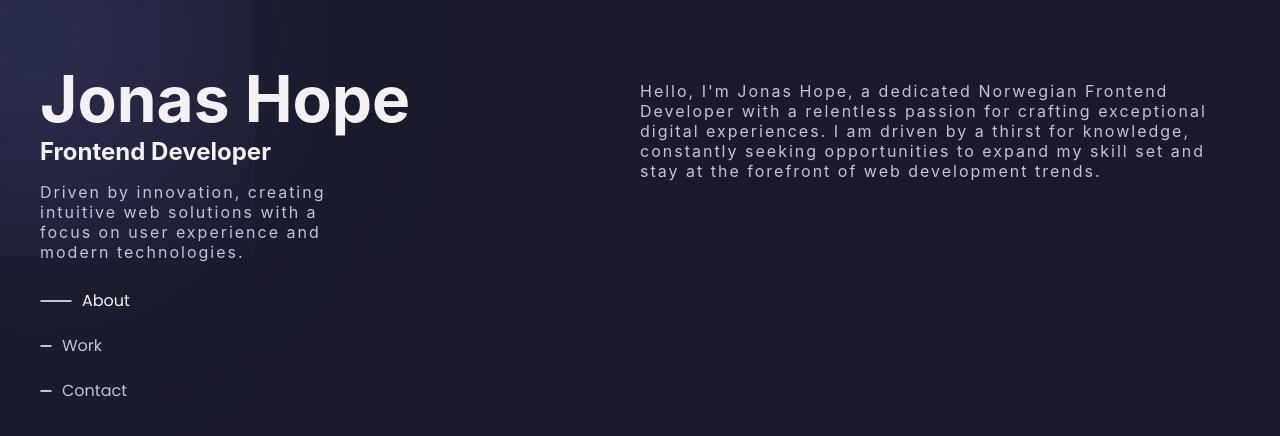
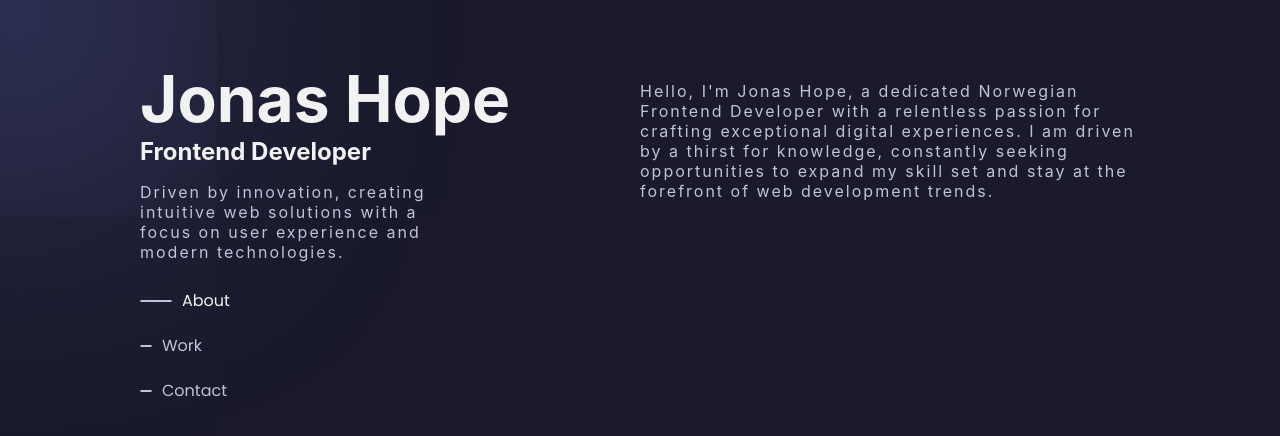
Before and after one commit to JonasHope/Hopes-Portfolio, a React (Create React App) app: page /main in a window 1280 px wide. Shown: the top 436 px of the page. Built offline with nearby package versions, Linux system fonts and the light colour scheme; a web font is replaced by a local one.

Commit message:
folder structure and cursor effect fix

```diff
--- a/package.json
+++ b/package.json
@@ -14,6 +14,7 @@
     "react-dom": "^18.2.0",
     "react-router-dom": "^6.16.0",
     "react-scripts": "5.0.1",
+    "react-use-mouse-position": "^1.0.4",
     "styled-components": "^6.0.8",
     "web-vitals": "^2.1.4"
   },
--- a/src/components/cursor/CursorLight.jsx
+++ b/src/components/cursor/CursorLight.jsx
@@ -1,9 +1,47 @@
+import React, { useState, useEffect } from "react";
 import styled from "styled-components";
 
-export const Cursor = styled.div`
+const Cursor = styled.div`
   box-shadow: 0 0 400px 200px rgba(105, 117, 199, 30%);
   border-radius: 50%;
   position: absolute;
   pointer-events: none;
   transform: translate(-50%, -50%);
 `;
+
+function CursorEffect() {
+  const [cursorPosition, setCursorPosition] = useState({ x: 0, y: 0 });
+
+  useEffect(() => {
+    const updateCursorPosition = (e) => {
+      setCursorPosition({ x: e.clientX, y: e.clientY });
+    };
+
+    const updateCursorPositionOnScroll = () => {
+      setCursorPosition((prevPosition) => ({
+        ...prevPosition,
+        y: prevPosition.y,
+      }));
+    };
+
+    document.addEventListener("mousemove", updateCursorPosition);
+    window.addEventListener("scroll", updateCursorPositionOnScroll);
+
+    return () => {
+      document.removeEventListener("mousemove", updateCursorPosition);
+      window.removeEventListener("scroll", updateCursorPositionOnScroll);
+    };
+  }, []);
+
+  return (
+    <Cursor
+      style={{
+        left: cursorPosition.x + "px",
+        top: cursorPosition.y + "px",
+        position: "fixed",
+      }}
+    />
+  );
+}
+
+export default CursorEffect;
--- a/src/components/navigation/SiteNavigation.jsx
+++ b/src/components/navigation/SiteNavigation.jsx
@@ -35,6 +35,10 @@ function Nav() {
 
   const handleNavItemClick = (navItem) => {
     setActiveNavItem(navItem);
+    const element = document.getElementById(navItem);
+    if (element) {
+      element.scrollIntoView({ behavior: "smooth" });
+    }
   };
 
   return (
--- a/src/components/sections/about/About.jsx
+++ b/src/components/sections/about/About.jsx
@@ -5,18 +5,34 @@ const AbountContainer = styled.div`
   padding-top: 40px;
 `;
 
+const SiteContent = styled.div`
+  width: 50vw;
+  padding: 20px;
+`;
+
+const Spacing = styled.div`
+  width: 50vw;
+`;
+
 const AboutContent = styled.p``;
 
 function AboutMe() {
   return (
-    <AbountContainer>
-      <AboutContent>
-        Hello, I'm Jonas Hope, a dedicated Norwegian Frontend Developer with a
-        relentless passion for crafting exceptional digital experiences. I am
-        driven by a thirst for knowledge, constantly seeking opportunities to
-        expand my skill set and stay at the forefront of web development trends.
-      </AboutContent>
-    </AbountContainer>
+    <>
+      <Spacing></Spacing>
+      <SiteContent>
+        <AbountContainer>
+          <AboutContent id="about">
+            Hello, I'm Jonas Hope, a dedicated Norwegian Frontend Developer with
+            a relentless passion for crafting exceptional digital experiences. I
+            am driven by a thirst for knowledge, constantly seeking
+            opportunities to expand my skill set and stay at the forefront of
+            web development trends.
+          </AboutContent>
+        </AbountContainer>
+        <div id="work"></div>
+      </SiteContent>
+    </>
   );
 }
 
--- a/src/components/sections/landing/Header.jsx
+++ b/src/components/sections/landing/Header.jsx
@@ -1,14 +1,7 @@
 import React from "react";
 import styled from "styled-components";
-import ContentWidth from "../../../styles/ContentWidth";
 import IntroMessage from "./IntroMsg";
 import Nav from "../../navigation/SiteNavigation";
-import AboutMe from "../about/About";
-
-const SiteContainer = styled.div`
-  display: flex;
-  height: 400vh;
-`;
 
 const HeaderContent = styled.div`
   position: fixed;
@@ -16,29 +9,12 @@ const HeaderContent = styled.div`
   padding: 20px;
 `;
 
-const SiteContent = styled.div`
-  width: 50vw;
-  padding: 20px;
-`;
-
-const Spacing = styled.div`
-  width: 50vw;
-`;
-
 function Header() {
   return (
-    <ContentWidth>
-      <SiteContainer>
-        <HeaderContent>
-          <IntroMessage />
-          <Nav />
-        </HeaderContent>
-        <Spacing></Spacing>
-        <SiteContent>
-          <AboutMe />
-        </SiteContent>
-      </SiteContainer>
-    </ContentWidth>
+    <HeaderContent>
+      <IntroMessage />
+      <Nav />
+    </HeaderContent>
   );
 }
 
--- a/src/pages/Main.jsx
+++ b/src/pages/Main.jsx
@@ -1,32 +1,23 @@
-import React, { useState, useEffect } from "react";
-import { Cursor } from "../components/cursor/CursorLight";
+import React from "react";
+import styled from "styled-components";
 import Header from "../components/sections/landing/Header";
+import CursorEffect from "../components/cursor/CursorLight";
+import AboutMe from "../components/sections/about/About";
+import ContentWidth from "../styles/ContentWidth";
+
+const Div = styled.div`
+  display: flex;
+`;
 
 function Main() {
-  const [cursorPosition, setCursorPosition] = useState({ x: 0, y: 0 });
-
-  useEffect(() => {
-    const updateCursorPosition = (e) => {
-      setCursorPosition({ x: e.clientX, y: e.clientY });
-    };
-
-    document.addEventListener("mousemove", updateCursorPosition);
-
-    return () => {
-      document.removeEventListener("mousemove", updateCursorPosition);
-    };
-  }, []);
-
   return (
-    <div>
-      <Cursor
-        style={{
-          left: cursorPosition.x + "px",
-          top: cursorPosition.y + "px",
-        }}
-      />
-      <Header />
-    </div>
+    <ContentWidth>
+      <Div>
+        <CursorEffect />
+        <Header />
+        <AboutMe />
+      </Div>
+    </ContentWidth>
   );
 }
 
--- a/src/styles/ContentWidth.jsx
+++ b/src/styles/ContentWidth.jsx
@@ -1,7 +1,7 @@
 import styled from "styled-components";
 
 const ContentWidth = styled.section`
-  max-width: 1240px;
+  max-width: 1040px;
   margin: auto;
   padding: 5px 15px;
 `;
```
Also changed, not shown: 1 other file (tests, documents, lock files or other folders).
